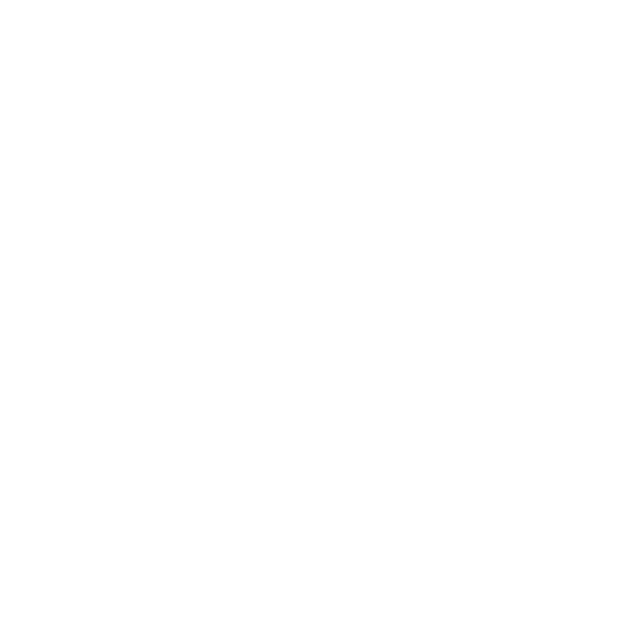
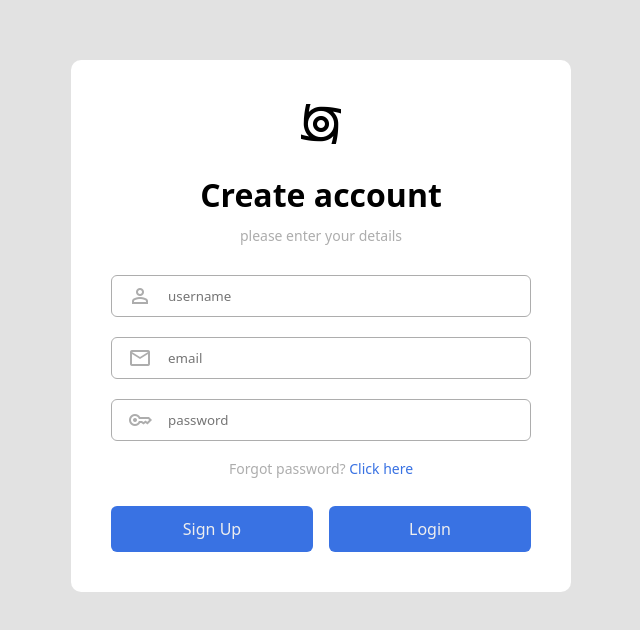
Before and after one commit to SnrJay/loginPage, a React (Vite) app: page / in a window 1280 px wide. Shown: the top 630 px of the page, without its empty margins (319-959 px from the left). Built offline with nearby package versions, Linux system fonts and the light colour scheme.

Commit message:
creates and adds default styling to the page

```diff
--- /dev/null
+++ b/index.css
@@ -0,0 +1,10 @@
+* {
+    margin: 0;
+    padding: 0;
+    box-sizing: border-box;
+    font-family: system-ui, -apple-system, BlinkMacSystemFont, 'Segoe UI', Roboto, Oxygen, Ubuntu, Cantarell, 'Open Sans', 'Helvetica Neue', sans-serif;
+}
+
+body {
+    background-color: #e2e2e2;
+}
--- a/index.html
+++ b/index.html
@@ -4,8 +4,8 @@
     <meta charset="UTF-8" />
     <meta name="viewport" content="width=device-width, initial-scale=1.0" />
     <title>Login / SignUp</title>
-    <link href="https://fonts.googleapis.com/icon?family=Material+Icons"
-      rel="stylesheet">
+    <link rel="stylesheet" href="index.css">
+    <link rel="stylesheet" href="https://fonts.googleapis.com/css2?family=Material+Symbols+Outlined:opsz,wght,FILL,GRAD@20..48,100..700,0..1,-50..200" />
   </head>
   <body>
     <div id="root"></div>
--- a/src/componets/login-signUp/loginSignUp.css
+++ b/src/componets/login-signUp/loginSignUp.css
@@ -0,0 +1,96 @@
+.container {
+    max-width: 500px;
+    background-color: #fff;
+    display: flex;
+    flex-direction: column;
+    margin: 60px auto;
+    padding: 40px;
+    border-radius: 10px;
+}
+
+.header {
+    display: flex;
+    flex-direction: column;
+    align-items: center;
+    gap: 10px;
+}
+
+.header .material-symbols-outlined {
+    font-variation-settings:
+    'FILL' 0,
+    'wght' 700,
+    'GRAD' 0,
+    'opsz' 48;
+    font-size: 48px;
+  }
+
+.header .logo {
+    padding: 0 0 10px 0;
+}
+
+.header h1 {
+    font-size: 32px;
+    font-weight: 600;
+}
+
+.header p {
+    font-size: 14px;
+    color: #adadad;
+}
+
+.input span.material-symbols-outlined {
+    margin: 0 16px 0 0;
+}
+
+.inputs .input span.material-symbols-outlined {
+    color: #adadad;
+}
+
+.inputs {
+    display: flex;
+    flex-direction: column;
+    align-items: center;
+    padding: 20px 0;
+}
+
+.inputs .input {
+    width: 100%;
+    border: 1px solid #adadad;
+    border-radius: 6px;
+    display: flex;
+    align-items: center;
+    padding: 8px 16px;
+    margin: 10px 0;
+}
+
+.inputs .input input {
+    border: none;
+}
+
+.inputs .forgot-password {
+    font-size: 14px;
+    color: #adadad;
+    padding: 8px;
+}
+
+.forgot-password span {
+    color: #3972e3;
+    cursor: pointer;
+}
+
+.button-container {
+    display: grid;
+    grid-template-columns: 1fr 1fr;
+    gap: 16px;
+}
+
+.button-container button {
+    color: #eee;
+    font-size: 16px;
+    font-weight: 400;
+    background-color: #3972e3;
+    border: none;
+    border-radius: 6px;
+    padding: 12px 16px;
+    cursor: pointer;
+}
--- a/src/componets/login-signUp/loginSignUp.jsx
+++ b/src/componets/login-signUp/loginSignUp.jsx
@@ -1,7 +1,38 @@
-import "./LoginSignUp.css";
+import "./loginSignUp.css";
 
 const LoginSignUp = () => {
-  return <div></div>;
+  return (
+    <div className="container">
+      <div className="header">
+        <div className="logo">
+          <span className="material-symbols-outlined">cyclone</span>
+        </div>
+        <h1>Create account</h1>
+        <p>please enter your details</p>
+      </div>
+      <div className="inputs">
+        <div className="input">
+          <span className="material-symbols-outlined">person</span>
+          <input type="text" placeholder="username" />
+        </div>
+        <div className="input">
+          <span className="material-symbols-outlined">mail</span>
+          <input type="email" placeholder="email" />
+        </div>
+        <div className="input">
+          <span className="material-symbols-outlined">key</span>
+          <input type="password" placeholder="password" />
+        </div>
+        <div className="forgot-password">
+          Forgot password? <span>Click here</span>
+        </div>
+      </div>
+      <div className="button-container">
+        <button>Sign Up</button>
+        <button>Login</button>
+      </div>
+    </div>
+  );
 };
 
 export default LoginSignUp;
```
